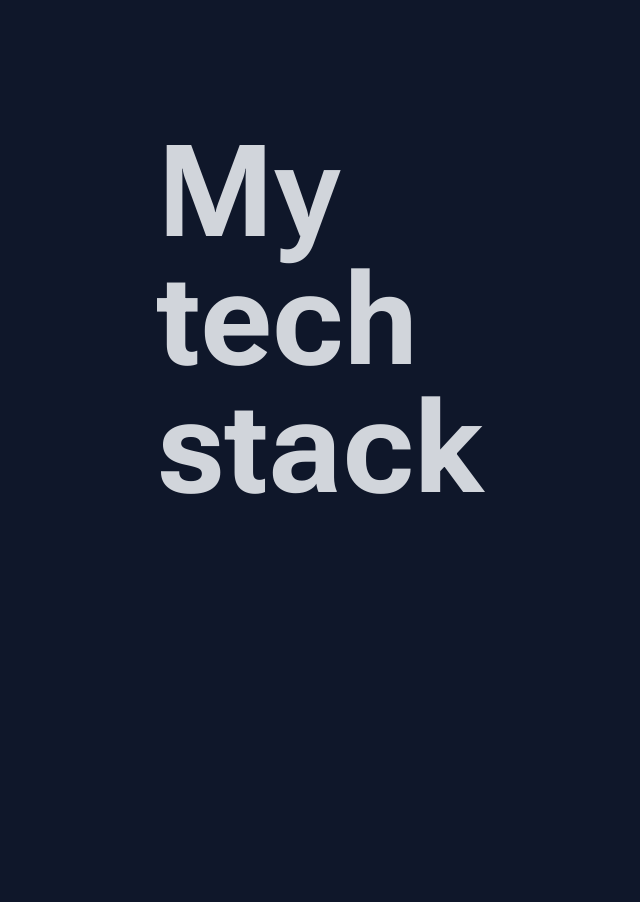
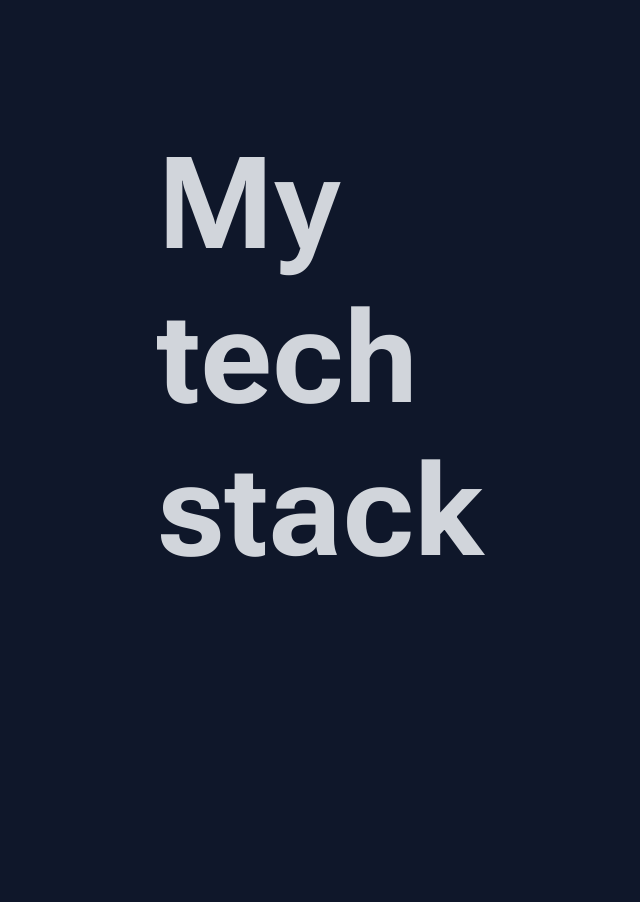
Before and after one commit to Dev750wala/PF, a React (Vite) app: page / in a window 1280 px wide. Shown: the part 800-1702 px from the top of the page, without its empty margins (543-1183 px from the left). Built offline with nearby package versions, Linux system fonts and the light colour scheme.

Commit message:
second commit

```diff
--- a/src/components/Right/Technologies2/Bar.jsx
+++ b/src/components/Right/Technologies2/Bar.jsx
@@ -6,7 +6,7 @@ const SkillDisplay = () => {
 
         <div className='bg-transparent pl-4'>
             <div className='bg-transparent py-10 mb-10'>
-                <h2 className='bg-transparent font-bold text-gray-300 text-9xl' style={{fontSize: '8rem'}}>My tech stack</h2>
+                <h2 className='bg-transparent font-bold text-gray-300' style={{fontSize: '8rem'}}>My tech stack</h2>
             </div>
 
             <div className='bg-transparent flex flex-row flex-wrap justify-start items-center gap-3 my-56 py-32'>
```
